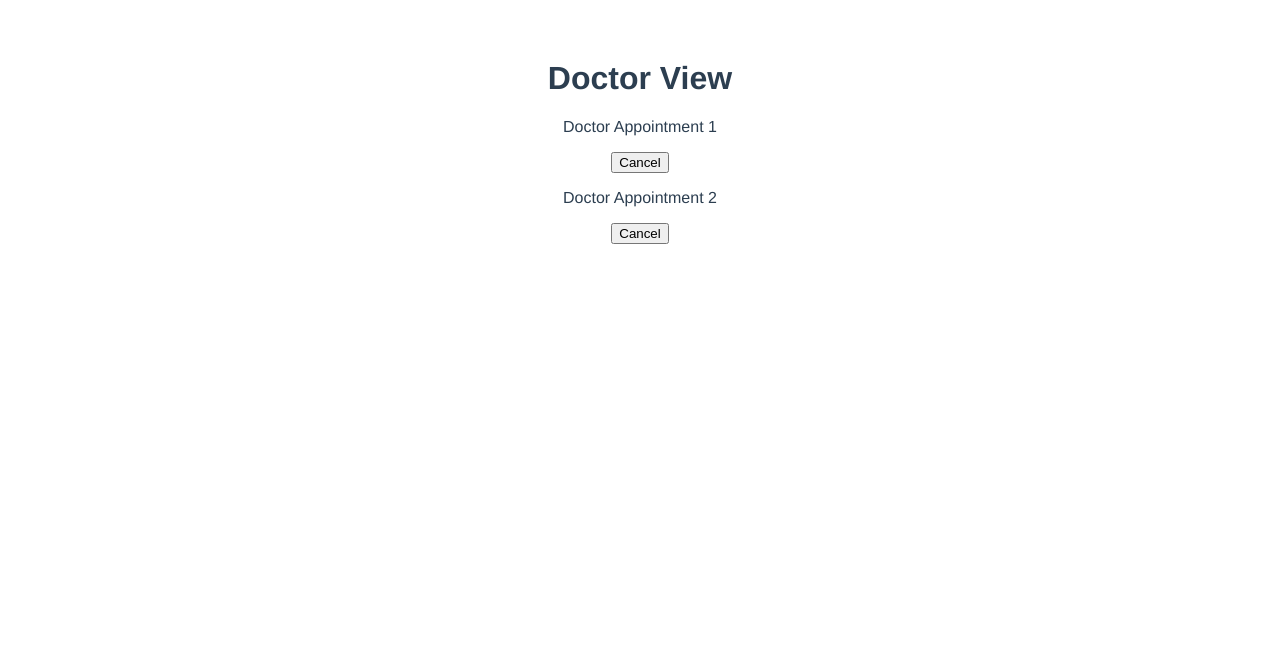
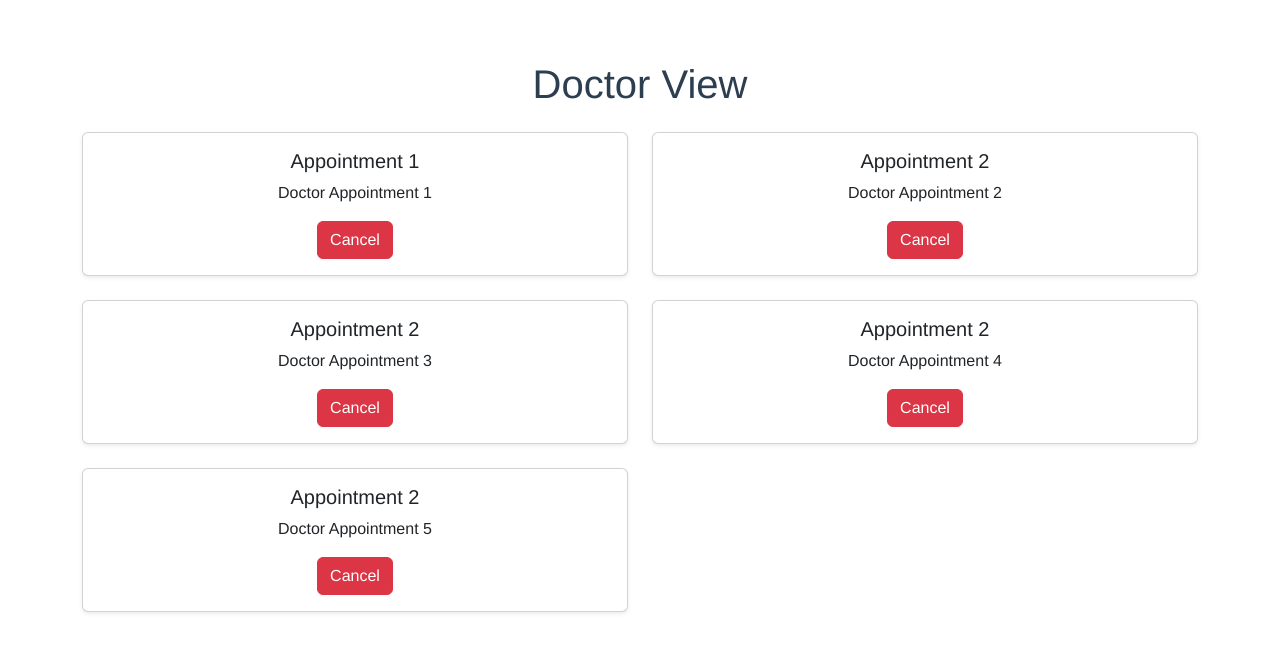
Before and after one commit to sheenatoroy/HospitalManagement, a Vue app in the folder frontend/: page /doctors in a window 1280 px wide. Shown: the top 652 px of the page. Built offline with nearby package versions, Linux system fonts and the light colour scheme.

Commit message:
add some design for doctors vue

```diff
--- a/frontend/package.json
+++ b/frontend/package.json
@@ -9,6 +9,7 @@
   },
   "dependencies": {
     "axios": "^1.7.2",
+    "bootstrap": "^5.3.3",
     "core-js": "^3.8.3",
     "vue": "^3.2.13",
     "vue-router": "^4.3.3",
--- a/frontend/src/components/Doctors.vue
+++ b/frontend/src/components/Doctors.vue
@@ -1,10 +1,38 @@
 <template>
-    <div>
+    <div class="container mt-5">
+        <h1 class="mb-4 text-center">Doctor View</h1>
+        <div v-if="doctorAppointments.length" class="row row-cols-1 row-cols-md-2 g-4">
+            <div v-for="appointment in doctorAppointments" :key="appointment.id" class="col">
+                <div class="card h-100 shadow-sm">
+                    <div class="card-body">
+                        <h5 class="card-title">Appointment {{ appointment.id }}</h5>
+                        <p class="card-text">{{ appointment.details }}</p>
+                        <button @click="openCancelModal(appointment)" class="btn btn-danger">Cancel</button>
+                    </div>
+                </div>
+            </div>
+        </div>
+        <div v-else class="text-center">
+            <p>No appointments available.</p>
+        </div>
 
-        <h1>Doctor View</h1>
-        <div v-for="appointment in doctorAppointments" :key="appointment.id">
-            <p>{{ appointment.details }}</p>
-            <button @click="cancelAppointment(appointment.id)">Cancel</button>
+        <!-- Cancel Confirmation Modal -->
+        <div class="modal fade" id="cancelModal" tabindex="-1" aria-labelledby="cancelModalLabel" aria-hidden="true">
+            <div class="modal-dialog">
+                <div class="modal-content">
+                    <div class="modal-header">
+                        <h5 class="modal-title" id="cancelModalLabel">Confirm Cancellation</h5>
+                        <button type="button" class="btn-close" data-bs-dismiss="modal" aria-label="Close"></button>
+                    </div>
+                    <div class="modal-body">
+                        Are you sure you want to cancel this appointment?
+                    </div>
+                    <div class="modal-footer">
+                        <button type="button" class="btn btn-secondary" data-bs-dismiss="modal">Close</button>
+                        <button type="button" class="btn btn-danger" @click="confirmCancel">Cancel Appointment</button>
+                    </div>
+                </div>
+            </div>
         </div>
     </div>
 </template>
@@ -17,13 +45,28 @@ export default {
         return {
             doctorAppointments: [
                 { id: 1, details: 'Doctor Appointment 1' },
-                { id: 2, details: 'Doctor Appointment 2' }
-            ]
+                { id: 2, details: 'Doctor Appointment 2' },
+                { id: 2, details: 'Doctor Appointment 3' },
+                { id: 2, details: 'Doctor Appointment 4' },
+                { id: 2, details: 'Doctor Appointment 5' }
+
+            ],
+            appointmentToCancel: null
         };
     },
     methods: {
-        cancelAppointment(id) {
-            this.doctorAppointments = this.doctorAppointments.filter(app => app.id !== id);
+        openCancelModal(appointment) {
+            this.appointmentToCancel = appointment;
+            var cancelModal = new bootstrap.Modal(document.getElementById('cancelModal'));
+            cancelModal.show();
+        },
+        confirmCancel() {
+            if (this.appointmentToCancel) {
+                this.doctorAppointments = this.doctorAppointments.filter(app => app.id !== this.appointmentToCancel.id);
+                this.appointmentToCancel = null;
+                var cancelModal = bootstrap.Modal.getInstance(document.getElementById('cancelModal'));
+                cancelModal.hide();
+            }
         }
     }
 }
--- a/frontend/src/main.js
+++ b/frontend/src/main.js
@@ -1,5 +1,9 @@
 import { createApp } from 'vue';
 import App from './App.vue';
 import router from './router';
+import 'bootstrap/dist/css/bootstrap.min.css';
+import 'bootstrap/dist/js/bootstrap.bundle.min.js';
+
+
 
 createApp(App).use(router).mount('#app');
```
Also changed, not shown: 1 other file (tests, documents, lock files or other folders).
